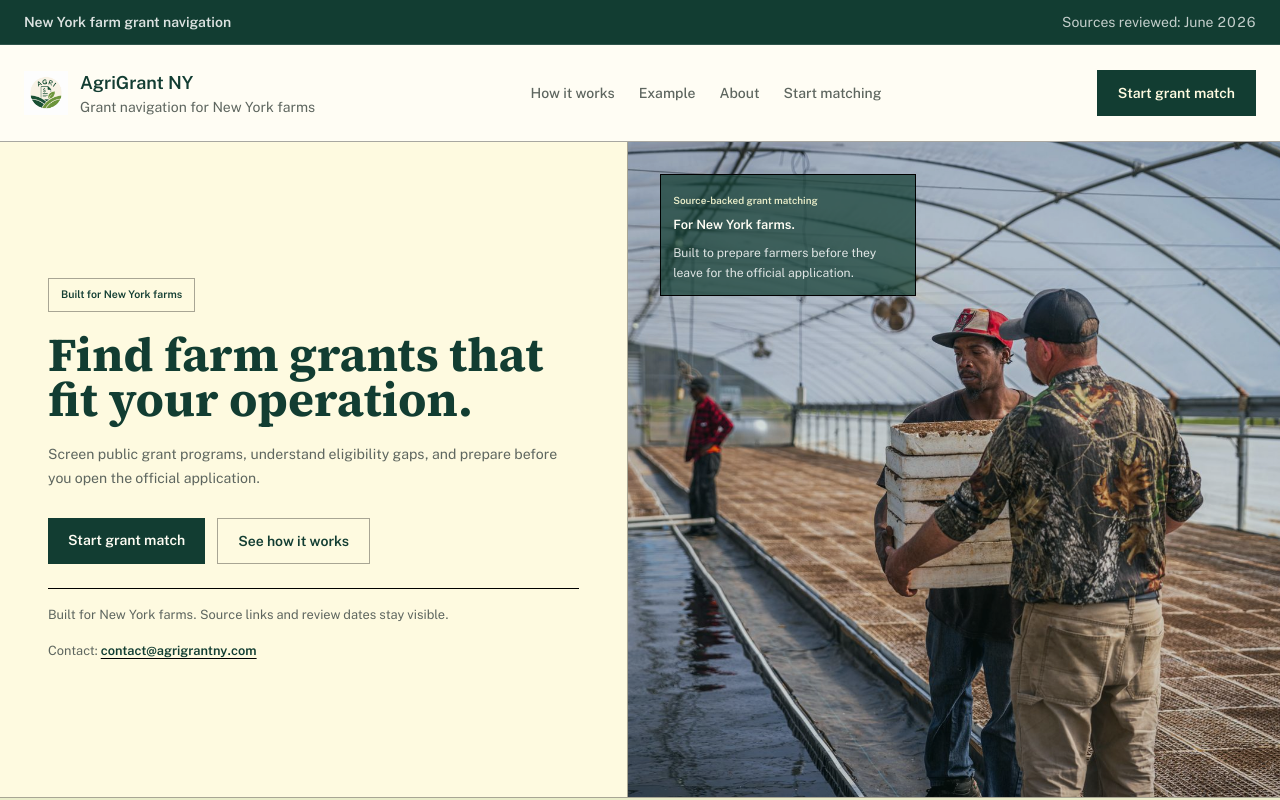
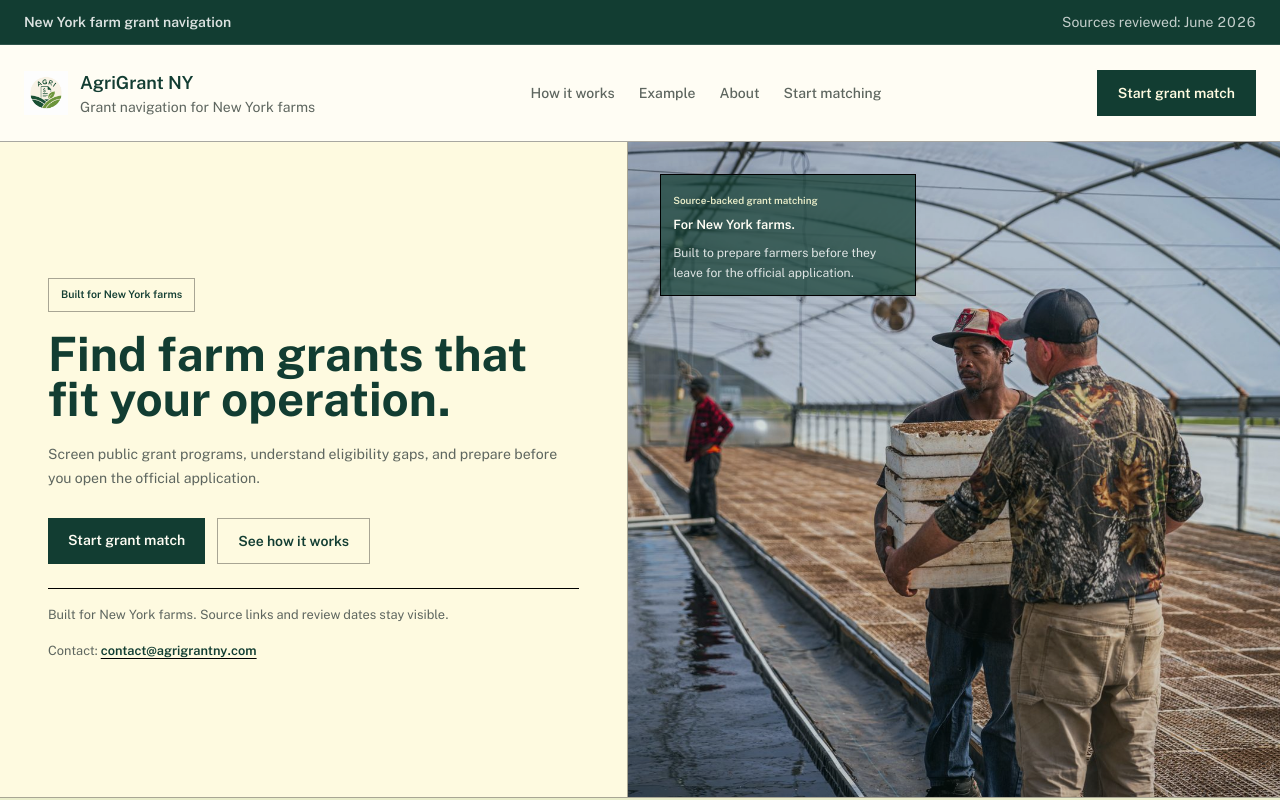
Before and after one commit to Andrewliyx/agrigrantny-next, a Next.js app: page / in a window 1280 px wide. Shown: the top 800 px of the page. Built offline with nearby package versions, Linux system fonts and the light colour scheme.

Commit message:
Switch homepage typography to sans serif

```diff
--- a/src/app/globals.css
+++ b/src/app/globals.css
@@ -111,7 +111,7 @@ h1,
 h2,
 h3,
 h4 {
-  font-family: var(--font-display), Georgia, serif;
+  font-family: var(--font-body), Arial, sans-serif;
   letter-spacing: 0;
   font-weight: 700;
 }
--- a/src/app/layout.tsx
+++ b/src/app/layout.tsx
@@ -1,17 +1,11 @@
 import type { Metadata } from "next";
-import { Public_Sans, Source_Serif_4 } from "next/font/google";
+import { Public_Sans } from "next/font/google";
 import "./globals.css";
 
 const bodyFont = Public_Sans({
   variable: "--font-body",
   subsets: ["latin"],
   weight: ["400", "500", "600", "700"],
-});
-
-const displayFont = Source_Serif_4({
-  variable: "--font-display",
-  subsets: ["latin"],
-  weight: ["400", "600", "700"],
 });
 
 export const metadata: Metadata = {
@@ -25,7 +19,7 @@ export default function RootLayout({
   children: React.ReactNode;
 }>) {
   return (
-    <html lang="en" className={`${bodyFont.variable} ${displayFont.variable} h-full antialiased`}>
+    <html lang="en" className={`${bodyFont.variable} h-full antialiased`}>
       <body className="min-h-full flex flex-col">{children}</body>
     </html>
   );
```
